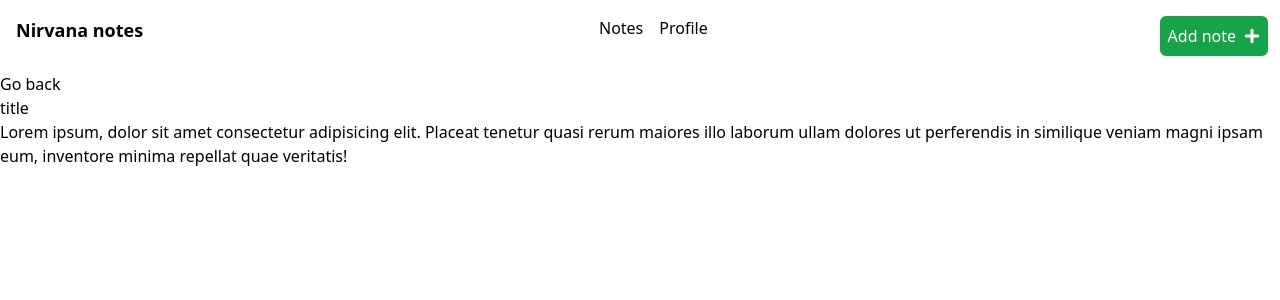
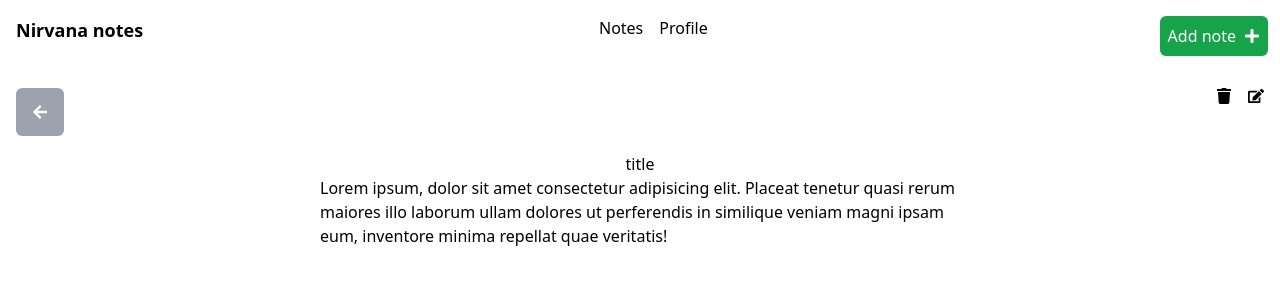
Before and after one commit to prasannjeet/note-nirvana, a Next.js app in the folder frontend/: page /notes/1 in a window 1280 px wide. Shown: the top 300 px of the page. Built offline with nearby package versions, Linux system fonts and the light colour scheme.

Commit message:
Adding buttons to note page

```diff
--- a/frontend/app/notes/[id]/page.jsx
+++ b/frontend/app/notes/[id]/page.jsx
@@ -1,4 +1,5 @@
 import Link from "next/link"
+import { FaArrowLeft, FaEdit, FaTrash } from "react-icons/fa"
 
 const note = {
     id: 1,
@@ -8,17 +9,25 @@
 
 const NotePage = async () => {
     return (
-    <div>
-      <section className="">
-        <Link href={"/notes"}>Go back</Link>
+        <>
+            <div className="mx-4 my-4 flex justify-between">
+                <Link className="py-4 px-4 bg-gray-400 rounded-md text-white" href={"/notes"}>
+                    <FaArrowLeft />
+                </Link>
+                <div className="flex">
+                    <FaTrash className="mr-4" />
+                    <FaEdit />
+                </div>
+            </div>
+            <section className="flex flex-col justify-center content-center items-center">
                 <div>
                     <h1>{note.title}</h1>
                 </div>
-        <div>
+                <div className="w-1/2">
                     <p>{note.content}</p>
                 </div>
             </section>
-    </div>
+        </>
     )
 }
 
```
Lines whose indentation alone changed are shown as unchanged.
